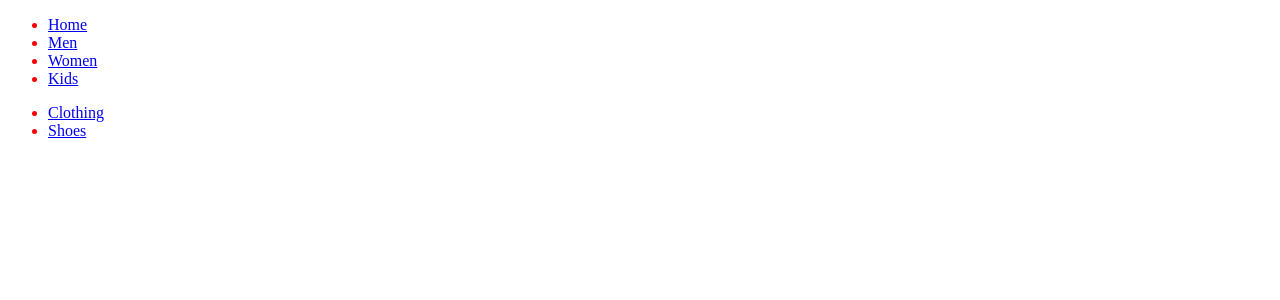
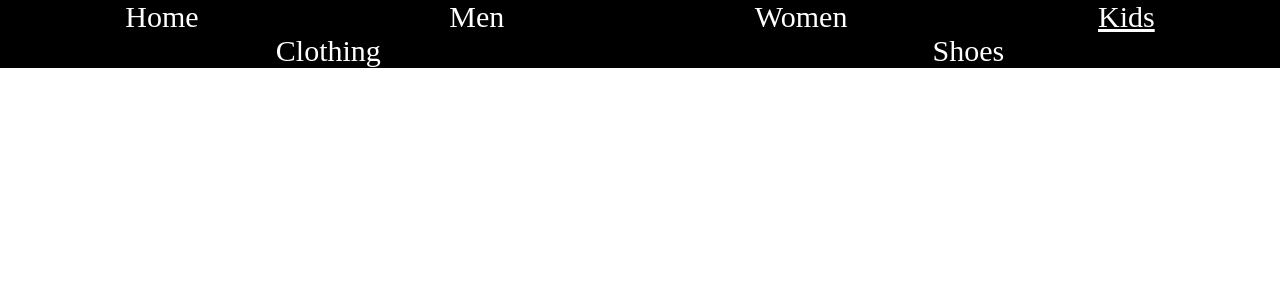
Before and after one commit to SpisiakMarek/eshop, a React (Create React App) app: page /kids in a window 1280 px wide. Shown: the top 300 px of the page. Built offline with nearby package versions, Linux system fonts and the light colour scheme.

Commit message:
vylepsenie routingu

```diff
--- a/src/Routing.js
+++ b/src/Routing.js
@@ -1,5 +1,12 @@
 import { useState, useEffect } from "react";
-import { BrowserRouter as Router, Routes, Route, Link } from "react-router-dom";
+import {
+  BrowserRouter as Router,
+  Routes,
+  Route,
+  Link,
+  useLocation,
+} from "react-router-dom";
+import PrimaryNavbar from "./components/LinksNavbar";
 
 import Home from "./pages/Home";
 import Kids from "./pages/Kids";
@@ -13,82 +20,51 @@ import WomenClothing from "./pages/Women/WomenClothing";
 import WomenShoes from "./pages/Women/WomenShoes";
 
 function App() {
-  // const welcomeMessages = ["in React", "in C#", "in JS"]
+  const location = useLocation();
 
-  // const [actualValue, setActualValue] = useState(0)
+  const links = [
+    {
+      link: "",
+      text: "Home",
+    },
+    {
+      link: "men",
+      text: "Men",
+    },
+    {
+      link: "women",
+      text: "Women",
+    },
+    {
+      link: "kids",
+      text: "Kids",
+    },
+  ];
 
-  // useEffect(() => {
-  //   setTimeout(() => {
-  //     setActualValue((actualValue + 1) % 3)
-  //   }, 2000)
-  // })
+  return (
+    <div>
+      <PrimaryNavbar links={links} linkLevel={1} />
+      <Routes>
+        <Route path="/" element={<Home />}></Route>
 
-  // <Router>
-  //     <div>
-  //       <nav>
-  //         <ul>
-  //           <li>
-  //             <Link to="/">Home</Link>
-  //           </li>
-  //           <li>
-  //             <Link to="/first">First</Link>
-  //           </li>
-  //           <li>
-  //             <Link to="/second">Second</Link>
-  //           </li>
-  //           <li>
-  //             <Link to="/third">Third</Link>
-  //           </li>
-  //         </ul>
-  //       </nav>
-  //       <Routes>
-  //         <Route path="/first" element = {<First />}>
-  //         </Route>
-  //         <Route path="/second" element = {<Second />}>
-  //         </Route>
-  //         <Route path="/third" element = {<Third />}>
-  //         </Route>
-  //         <Route path="/" element = {<Second />}>
-  //         </Route>
-  //       </Routes>
-  //     </div>
-  //   </Router>
-  return (
-    <Router>
-      <div>
-        <nav>
-          <ul>
-            <li>
-              <Link to="/">Home</Link>
-            </li>
-            <li>
-              <Link to="/men">Men</Link>
-            </li>
-            <li>
-              <Link to="/women">Women</Link>
-            </li>
-            <li>
-              <Link to="/kids">Kids</Link>
-            </li>
-          </ul>
-        </nav>
-        <Routes>
-          <Route path="/" element={<Home />}></Route>
+        <Route path="/men" element={<Men />}>
+          <Route path="clothing" element={<MenClothing />}></Route>
+          <Route path="shoes" element={<MenShoes />}></Route>
+        </Route>
 
-          <Route path="/men" element={<Men />}></Route>
-          <Route path="/men/clothing" element={<MenClothing />}></Route>
-          <Route path="/men/shoes" element={<MenShoes />}></Route>
+        <Route path="/women" element={<Women />}>
+          <Route path="clothing" element={<WomenClothing />}></Route>
+          <Route path="shoes" element={<WomenShoes />}></Route>
+        </Route>
 
-          <Route path="/women" element={<Women />}></Route>
-          <Route path="/women/clothing" element={<WomenClothing />}></Route>
-          <Route path="/women/shoes" element={<WomenShoes />}></Route>
+        <Route path="/kids" element={<Kids />}>
+          <Route path="clothing" element={<KidsClothing />}></Route>
+          <Route path="shoes" element={<KidsShoes />}></Route>
+        </Route>
 
-          <Route path="/kids" element={<Kids />}></Route>
-          <Route path="/kids/clothing" element={<KidsClothing />}></Route>
-          <Route path="/kids/shoes" element={<KidsShoes />}></Route>
-        </Routes>
-      </div>
-    </Router>
+        <Route path="*" element={<div>not found</div>} />
+      </Routes>
+    </div>
   );
 }
 
--- a/src/assets/global.css
+++ b/src/assets/global.css
@@ -1,3 +1,17 @@
-div {
-    color: red;
+body {
+  margin: 0;
 }
+
+nav {
+  background-color: black;
+  color: white;
+  display: flex;
+}
+/* funguje na Link component */
+nav a {
+  font-size: 30px;
+  color: white;
+  text-decoration: none;
+  flex-grow: 1;
+  text-align: center;
+}
--- /dev/null
+++ b/src/components/LinksNavbar.js
@@ -0,0 +1,29 @@
+import { Link, useLocation } from "react-router-dom";
+
+function PrimaryNavbar(props) {
+  const { links } = props;
+  const { linkLevel } = props;
+  const location = useLocation();
+
+  return (
+    <nav className="homeNavbar">
+      {links.map((element) => {
+        return (
+          <Link
+            to={element.link}
+            style={{
+              textDecoration:
+                location.pathname.split("/")[linkLevel] == element.link
+                  ? "underline"
+                  : "none",
+            }}
+          >
+            {element.text}
+          </Link>
+        );
+      })}
+    </nav>
+  );
+}
+
+export default PrimaryNavbar;
--- a/src/index.js
+++ b/src/index.js
@@ -1,13 +1,16 @@
-import React from 'react';
-import ReactDOM from 'react-dom/client';
-import './assets/global.css';
-import App from './App';
-import Routing from './Routing'
+import React from "react";
+import ReactDOM from "react-dom/client";
+import "./assets/global.css";
+import App from "./App";
+import Routing from "./Routing";
+import { BrowserRouter as Router } from "react-router-dom";
 
-const root = ReactDOM.createRoot(document.getElementById('root'));
+const root = ReactDOM.createRoot(document.getElementById("root"));
 root.render(
   <React.StrictMode>
-    <Routing />
+    <Router>
+      <Routing />
+    </Router>
   </React.StrictMode>
 );
 
--- a/src/pages/Kids/Kids.js
+++ b/src/pages/Kids/Kids.js
@@ -1,15 +1,22 @@
-import { Link } from "react-router-dom";
+import { Link, Outlet } from "react-router-dom";
+import LinksNavbar from "../../components/LinksNavbar";
 
 function Kids() {
+  const links = [
+    {
+      link: "clothing",
+      text: "Clothing",
+    },
+    {
+      link: "shoes",
+      text: "Shoes",
+    },
+  ];
   return (
-    <ul>
-      <li>
-        <Link to="/kids/clothing">Clothing</Link>
-      </li>
-      <li>
-        <Link to="/kids/shoes">Shoes</Link>
-      </li>
-    </ul>
+    <div>
+      <LinksNavbar links={links} linkLevel={2} />
+      <Outlet />
+    </div>
   );
 }
 
--- a/src/pages/Men/Men.js
+++ b/src/pages/Men/Men.js
@@ -1,15 +1,24 @@
-import { Link } from "react-router-dom";
+import { Link, Outlet } from "react-router-dom";
+import LinksNavbar from "../../components/LinksNavbar";
 
-function Men() {
+function Men(props) {
+  const links = [
+    {
+      link: "clothing",
+      text: "Clothing",
+    },
+    {
+      link: "shoes",
+      text: "Shoes",
+    },
+  ];
+
   return (
-    <ul>
-      <li>
-        <Link to="/men/clothing">Clothing</Link>
-      </li>
-      <li>
-        <Link to="/men/shoes">Shoes</Link>
-      </li>
-    </ul>
+    <div>
+      <LinksNavbar links={links} linkLevel={2} />
+
+      <Outlet />
+    </div>
   );
 }
 
--- a/src/pages/Women/Women.js
+++ b/src/pages/Women/Women.js
@@ -1,15 +1,22 @@
-import { Link } from "react-router-dom";
+import { Link, Outlet } from "react-router-dom";
+import LinksNavbar from "../../components/LinksNavbar";
 
 function Women() {
+  const links = [
+    {
+      link: "clothing",
+      text: "Clothing",
+    },
+    {
+      link: "shoes",
+      text: "Shoes",
+    },
+  ];
   return (
-    <ul>
-      <li>
-        <Link to="/women/clothing">Clothing</Link>
-      </li>
-      <li>
-        <Link to="/women/shoes">Shoes</Link>
-      </li>
-    </ul>
+    <div>
+      <LinksNavbar links={links} linkLevel={2} />
+      <Outlet />
+    </div>
   );
 }
 
```
